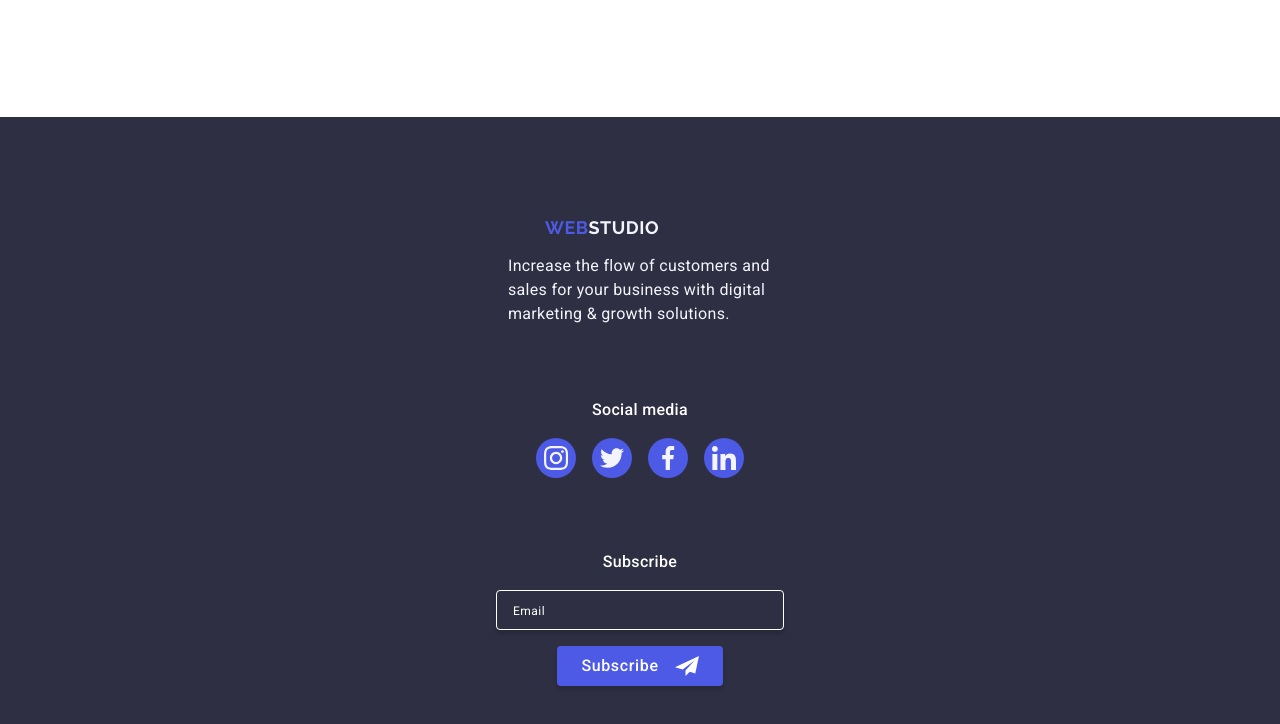
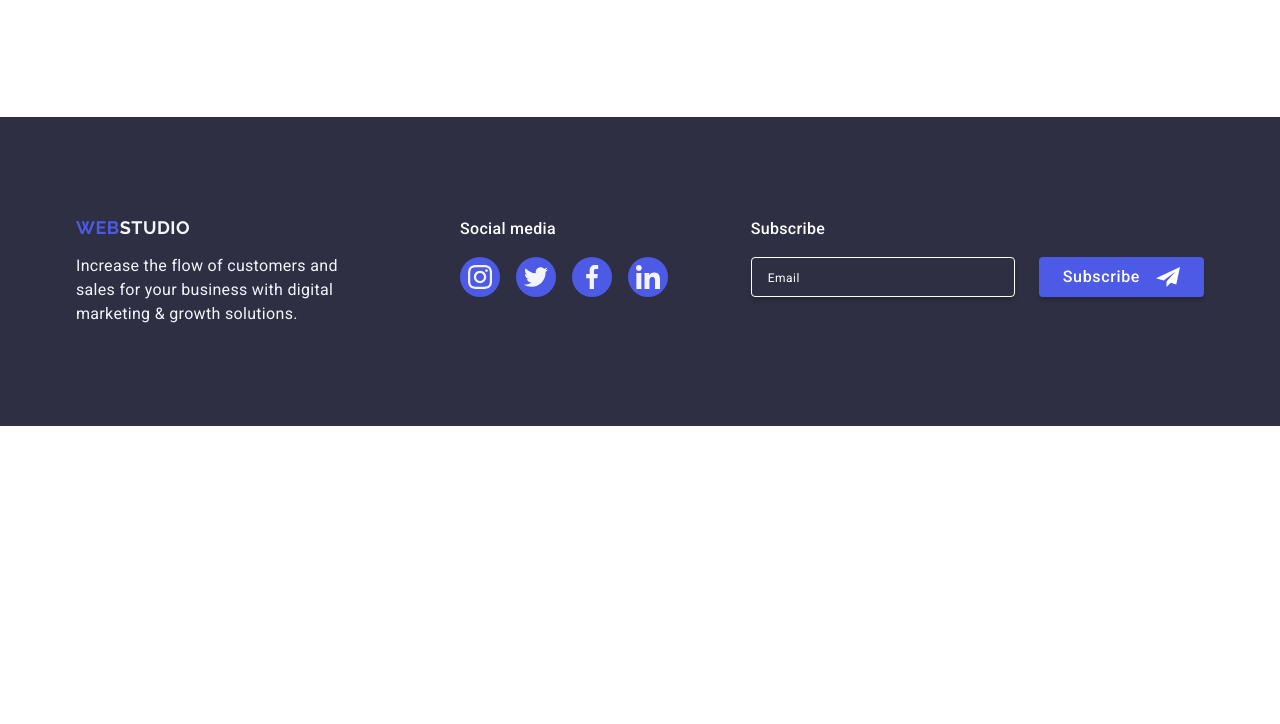
Before and after one commit to AntoniiViazovskyi/goit-markup-hw-06, a plain HTML site: page index.html in a window 1280 px wide. Shown: the part 3042-3766 px from the top of the page. After the commit the page ends 3468 px from the top, so only its background shows below. Drawn offline with nearby package versions, Linux system fonts and the light colour scheme.

Commit message:
Added adaptive design for Footer Section

```diff
--- a/css/styles.css
+++ b/css/styles.css
@@ -806,6 +806,39 @@ a:is(:hover, :focus) {
 }
 
 @media screen and (min-width: 768px) {
+  .footer-wrapper {
+    flex-direction: row;
+    flex-wrap: wrap;
+    justify-content: flex-start;
+    align-items: flex-start;
+    gap: 72px 24px;
+    margin-left: 92px;
+  }
+
+  .footer-text-container {
+    align-items: start;
+  }
+
+  .footer-paragraph {
+    max-width: 264px;
+  }
+
+  .footer-links-container {
+    align-items: flex-start;
+  }
+
+  .footer-subscribe-container {
+    align-items: flex-start;
+  }
+
+  .footer-form-wrapper {
+    flex-direction: row;
+    gap: 24px;
+  }
+
+  .footer-subscribe-input {
+    min-width: 264px;
+  }
 }
 
 @media screen and (min-width: 1158px) {
@@ -813,7 +846,20 @@ a:is(:hover, :focus) {
     padding: 100px 0;
   }
 
-  .footer-paragraph {
-    max-width: 264px;
+  .footer-wrapper {
+    flex-wrap: nowrap;
+    align-items: baseline;
+    gap: 0 0;
+    margin-left: 0;
+  }
+
+  .footer-links-container {
+    margin-left: 120px;
+    gap: 16px;
+  }
+
+  .footer-subscribe-container {
+    margin-left: auto;
+    gap: 16px;
   }
 }
```
